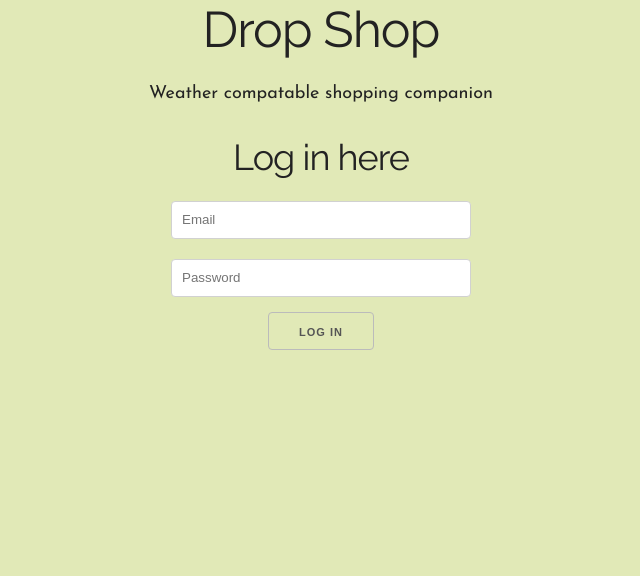
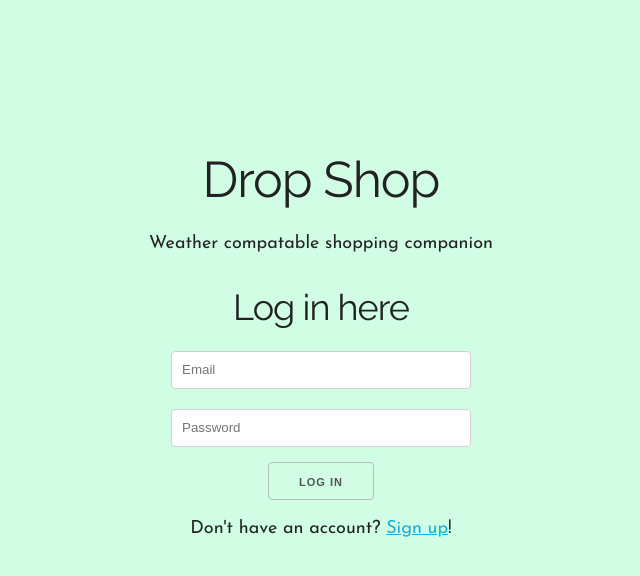
Before and after one commit to missginski/drop-shop, a website: page html/login/index.html in a window 1280 px wide. Shown: the whole page, without its empty margins (319-959 px from the left). Drawn offline with nearby package versions, Linux system fonts and the light colour scheme; files that its build step writes are made by us from their sources.

Commit message:
fix styling

```diff
--- a/html/login/index.html
+++ b/html/login/index.html
@@ -31,6 +31,8 @@
     </div>
   </form>
 
+  <p>Don't have an account? <a href="/">Sign up</a>!</p>
+
 </div>
 
   <script src="https://ajax.googleapis.com/ajax/libs/jquery/3.2.1/jquery.min.js"></script>
--- a/public/style.css
+++ b/public/style.css
@@ -1,15 +1,25 @@
   body {
-    background-color: #e1e9b7;
+    background-color: #D0FDE4;
     font-family: 'Josefin Slab';
     color: #2F2F2F;
     text-align: center;
     margin: 0;
     padding: 0;
   }
+
   p {
     font-family: 'Josefin Sans';
     font-size: 18px;
   }
+
+  .form_wrapper {
+    margin-top: 150px;
+  }
+
+  .my_form {
+    width: 300px;
+  }
+
   .product {
     background: white;
     color: #000;
@@ -17,9 +27,7 @@
     margin: auto;
   }
 
-  .my_form {
-    width: 300px;
-  }
+
 
 
 
```
